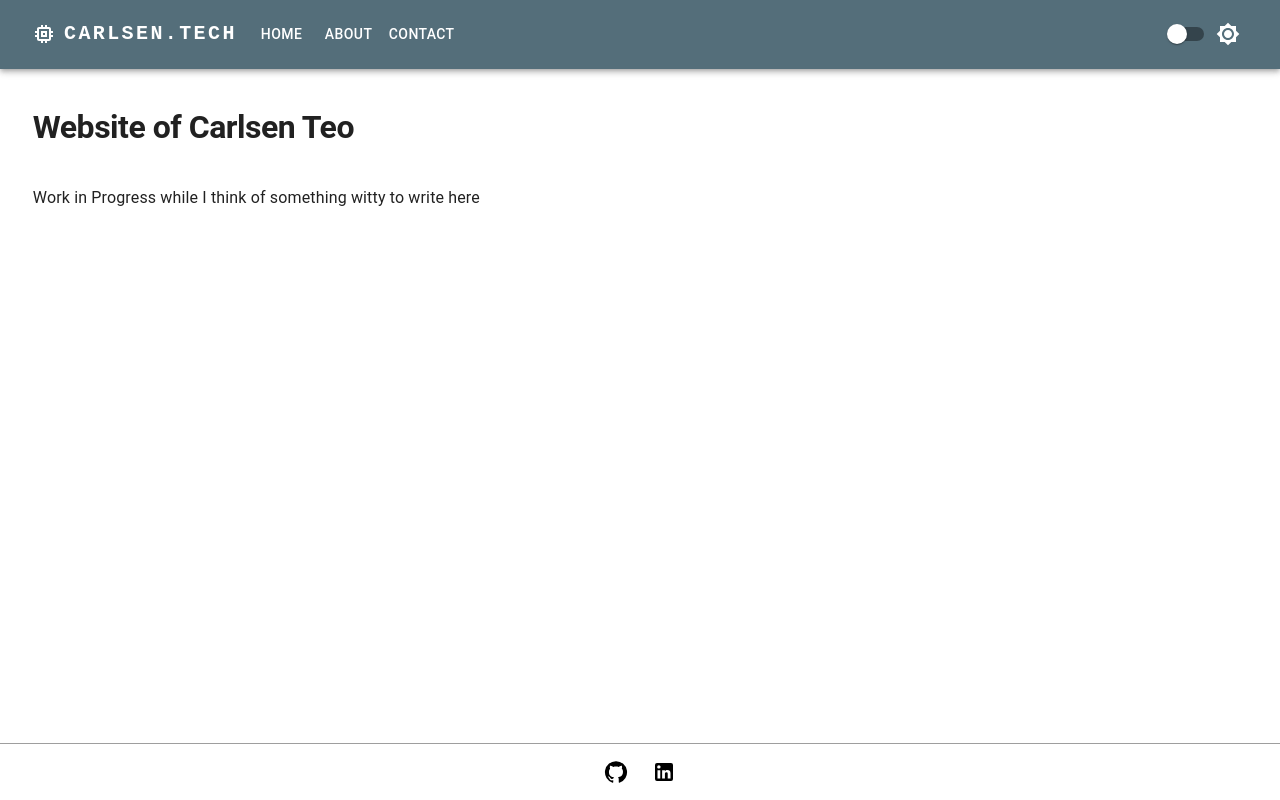
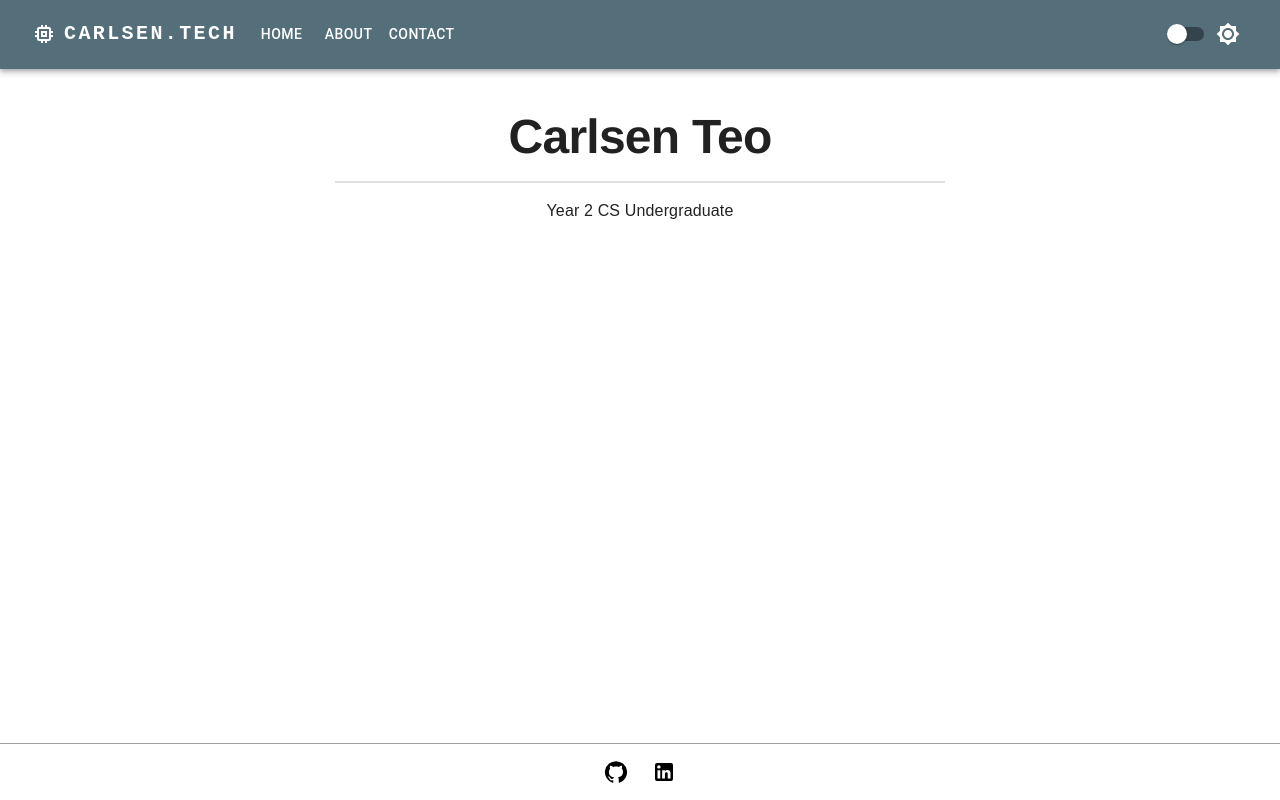
Before and after one commit to Wind1337/mywebsite, a React (Create React App) app: page / in a window 1280 px wide. Built offline with nearby package versions, Linux system fonts and the light colour scheme.

Commit message:
Tweak title fonts

```diff
--- a/src/components/About.js
+++ b/src/components/About.js
@@ -45,7 +45,16 @@ function About() {
   return (
     <Container maxWidth="xl">
       <Box sx={{ flexGrow: 1 }}>
-        <Typography sx={{ my: 5 }} variant="h1" gutterBottom>
+        <Typography
+          sx={{
+            mt: 5,
+            fontFamily: "Helvetica Neue",
+            fontSize: "2.5rem",
+            textAlign: "center",
+          }}
+          variant="h1"
+          gutterBottom
+        >
           About Me
         </Typography>
         <Paper
@@ -60,7 +69,10 @@ function About() {
         >
           <Box>
             <Typography variant="h3" gutterBottom>
-              Hi, I'm <span style={{ color: theme.palette.text.secondary }}>Carlsen Teo.</span>
+              Hi, I'm{" "}
+              <span style={{ color: theme.palette.text.secondary }}>
+                Carlsen Teo.
+              </span>
             </Typography>
             <Typography variant="body1">
               This page is a showcase of my education background and projects.
--- a/src/components/Home.js
+++ b/src/components/Home.js
@@ -10,12 +10,28 @@ function Home() {
 
   return (
     <Container maxWidth="xl">
-      <Box sx={{ flexGrow: 1 }}>
-        <Typography sx={{ my: 5 }} variant="h1" gutterBottom>
-          Website of Carlsen Teo
+      <Box sx={{ flexGrow: 1, textAlign: "center" }}>
+        <Typography
+          sx={{
+            mt: 5,
+            fontFamily: "Helvetica Neue",
+            fontSize: "3rem",
+          }}
+          variant="h1"
+        >
+          Carlsen Teo
         </Typography>
-        <Typography variant="body1" gutterBottom>
-          Work in Progress while I think of something witty to write here
+        <Box
+          sx={{
+            border: 1,
+            borderColor: "divider",
+            my: 2,
+            width: "50%",
+            mx: "auto",
+          }}
+        ></Box>
+        <Typography variant="body1" gutterBottom sx={{ fontFamily: "Arial" }}>
+          Year 2 CS Undergraduate
         </Typography>
       </Box>
     </Container>
```
